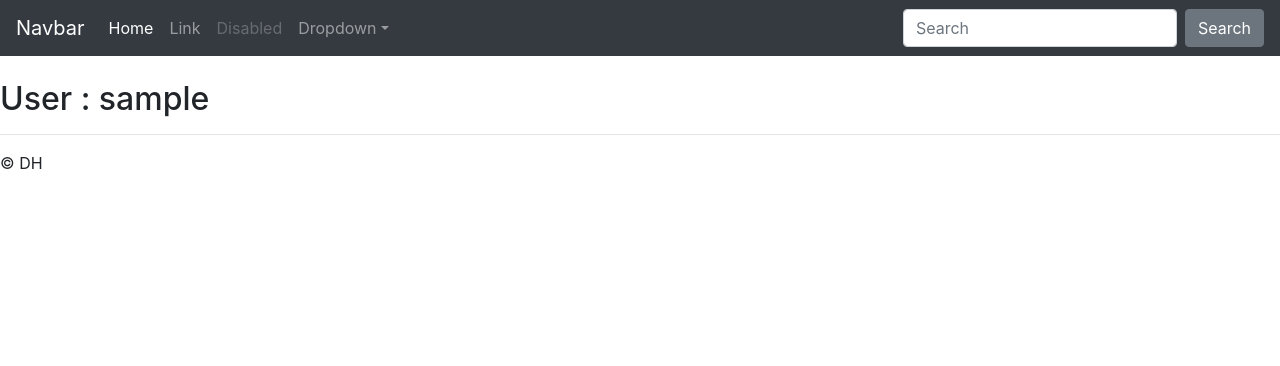
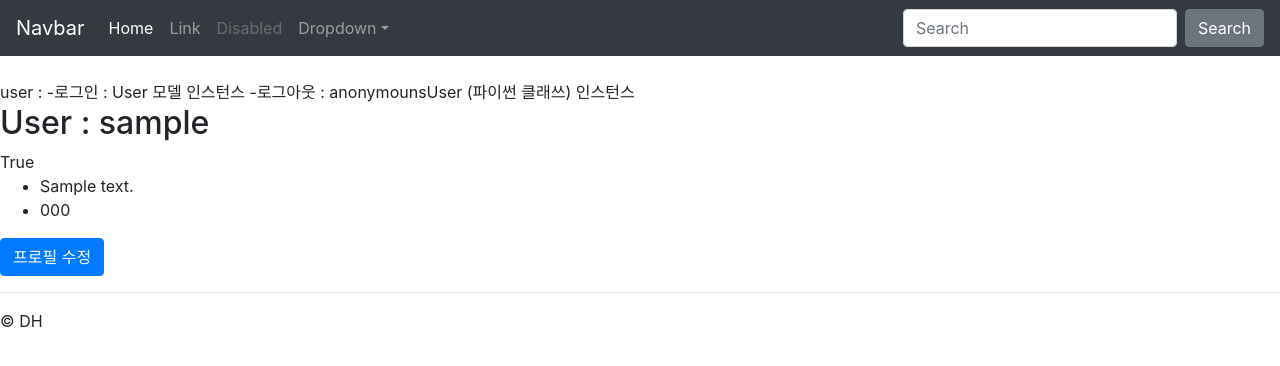
Before and after one commit to brownbreeze/django_study, a Django app: page /accounts/profile/ in a window 1280 px wide. Shown: the top 366 px of the page. Run offline with Django 3.2, Linux system fonts and the light colour scheme; a user stored in the database is signed in; tables that the repository leaves empty hold one stand-in row (values such as "Sample post"); some libraries are stand-ins or nearby versions.

Commit message:
Study : django basic accounts
- profile_edit 화면추가
- profile 내용 변경 기능 추가

```diff
--- a/dj_project/accounts/models.py
+++ b/dj_project/accounts/models.py
@@ -1,9 +1,9 @@
 from django.conf import settings
 from django.db import models
 
-# Create your models here.
-
 class Profile(models.Model):
     user = models.OneToOneField(settings.AUTH_USER_MODEL, on_delete=models.CASCADE)
-    address = models.CharField(max_length=100)
-    zipcode = models.CharField(max_length=6)#, validators)
+    address = models.CharField(max_length=100, blank=True) #blank 나 default값 설정
+    zipcode = models.CharField(max_length=6, blank=True)#, validators)
+
+# post_save
--- a/dj_project/accounts/templates/accounts/profile.html
+++ b/dj_project/accounts/templates/accounts/profile.html
@@ -2,5 +2,22 @@
 {% load bootstrap4 %}
 
 {% block content %}
+    user :
+        -로그인 : User 모델 인스턴스
+        -로그아웃 : anonymounsUser (파이썬 클래쓰) 인스턴스
+
     <h2>User : {{ user }} </h2>
+    {{ user.is_authenticated }}
+
+    {% if user.profile %}
+        <ul>
+            <li>
+                {{ user.profile.address }}
+            </li>
+            <li>
+                {{ user.profile.zipcode }}
+            </li>
+        </ul>
+    {% endif %}
+    <a href="{% url "profile_edit" %}" class="btn btn-primary">프로필 수정</a>
 {% endblock %}
--- a/dj_project/accounts/urls.py
+++ b/dj_project/accounts/urls.py
@@ -4,6 +4,7 @@ from django.contrib.auth.views import LoginView
 from . import views #from accounts import views
 
 urlpatterns = [
-    path('login', LoginView.as_view(template_name='accounts/login_form.html'), name='login'),
-    path('profile/', views.profile, name='profile')
+    path('login/', LoginView.as_view(template_name='accounts/login_form.html'), name='login'),
+    path('profile/', views.profile, name='profile'),
+    path('profile/edit', views.profile_edit, name='profile_edit')
 ]
--- a/dj_project/accounts/views.py
+++ b/dj_project/accounts/views.py
@@ -1,6 +1,48 @@
+from django.shortcuts import redirect, render
+from django.contrib.auth.decorators import login_required
+from django.contrib.auth.mixins import LoginRequiredMixin
 from django.shortcuts import render
+from accounts.forms import ProfileForm
+from accounts.models import Profile
 
-# Create your views here.
+# def profile(request):
+#     return render(request, 'accounts/profile.html')
 
-def profile(request):
-    return render(request, 'accounts/profile.html')
+from django.views.generic import TemplateView, UpdateView
+
+class ProfileView(LoginRequiredMixin, TemplateView):
+    template_name = 'accounts/profile.html'
+
+profile = ProfileView.as_view()
+
+
+# class ProfileUpdateView(LoginRequiredMixin, UpdateView):
+#     model = Profile
+#     form_class = ProfileForm
+
+# profile_edit = ProfileUpdateView.as_view()
+
+@login_required
+def profile_edit(request):
+    # profile = request.user.profile
+    #위와 같은 코드
+    # #    Profile.objects.get(user=request.user)
+    try :
+        profile = request.user.profile
+    except Profile.DoesNotExist:
+        profile = None
+
+    if request.method == 'POST':
+        form = ProfileForm(request.POST, request.FILES, instance=profile)
+        if form.is_valid():
+            # user 재정의 추가
+            profile = form.save(commit=False)
+            profile.user = request.user
+            profile.save()
+            return redirect('profile')
+    else:
+        form = ProfileForm()
+
+    return render(request, 'accounts/profile_form.html', {
+        'form':form,
+    })
```
Also changed, not shown: dj_project/accounts/forms.py (added, +8 -0 lines), dj_project/accounts/templates/accounts/profile_form.html (added, +12 -0 lines).
